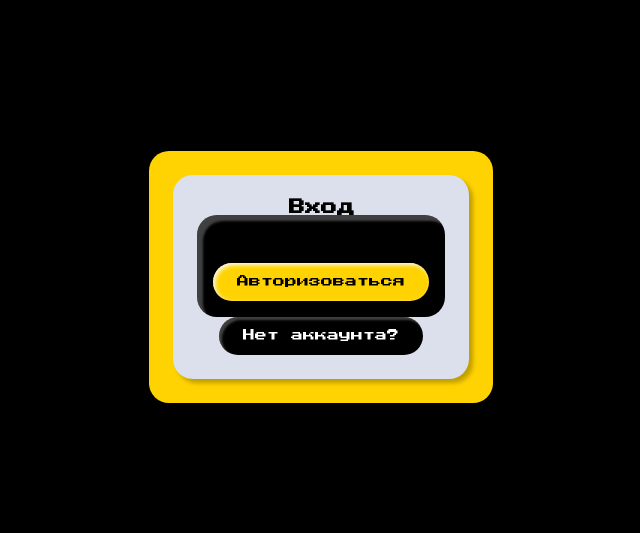
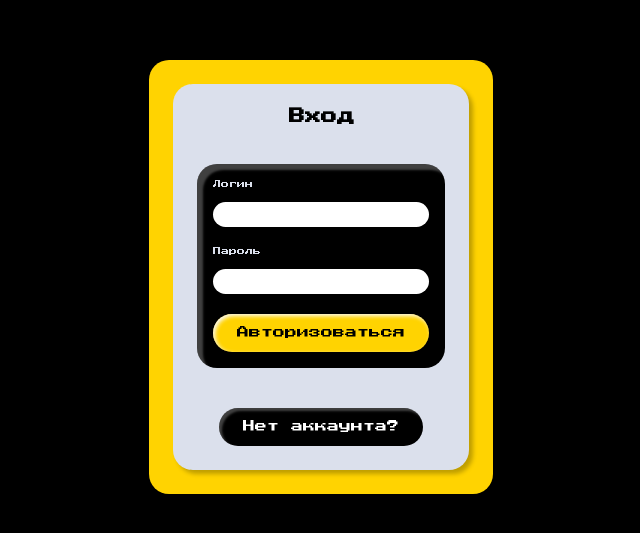
Before and after one commit to akezhanbexeitov/pac-man, a React (Vite) app in the folder packages/client/: page /login in a window 1280 px wide. Shown: the part 123-656 px from the top of the page, without its empty margins (319-959 px from the left). Built offline with nearby package versions, Linux system fonts and the light colour scheme.

Commit message:
Create Field component, create enum for routes, complete login page

```diff
--- a/packages/client/src/components/ui/Field/index.module.scss
+++ b/packages/client/src/components/ui/Field/index.module.scss
@@ -0,0 +1,20 @@
+.field {
+  &__label {
+    display: flex;
+    flex-direction: column;
+    gap: 14px;
+  }
+
+  &__text {
+    font-size: 8px;
+    color: var(--grey-color);
+  }
+
+  &__input {
+    padding: 8px 12px;
+    border-radius: 30px;
+    outline: none;
+    border: none;
+    font-size: 8px;
+  }
+}
--- a/packages/client/src/components/ui/Field/index.tsx
+++ b/packages/client/src/components/ui/Field/index.tsx
@@ -1,8 +1,20 @@
-// Это компонент для ввода текста, который можно использовать в формах
-// Сделать наподобие Button, нужно обязательно включить сюда Label и Input, можно сделать как отдельные компоненты или как удобно
+import { FC, HTMLInputTypeAttribute } from 'react'
+import styles from './index.module.scss'
 
-const Field = () => {
-  return <div>Field</div>
+interface Props {
+  label: string
+  type: HTMLInputTypeAttribute
+}
+
+const Field: FC<Props> = ({ label, type }) => {
+  return (
+    <>
+      <label className={styles['field__label']} htmlFor={label}>
+        <span className={styles['field__text']}>{label}</span>
+        <input className={styles['field__input']} id={label} type={type} />
+      </label>
+    </>
+  )
 }
 
 export default Field
--- a/packages/client/src/pages/App/index.tsx
+++ b/packages/client/src/pages/App/index.tsx
@@ -11,19 +11,20 @@ import {
   RegisterPage,
   TopicPage,
 } from '@/pages'
+import { ROUTES } from '@/typings'
 
 const App = () => {
   return (
     <BrowserRouter>
       <Routes>
-        <Route path="/" element={<HomePage />} />
-        <Route path="login" element={<LoginPage />} />
-        <Route path="registration" element={<RegisterPage />} />
-        <Route path="profile" element={<ProfilePage />} />
-        <Route path="game" element={<GamePage />} />
-        <Route path="leaderboard" element={<LeaderboardPage />} />
-        <Route path="forum" element={<ForumPage />} />
-        <Route path="forum/:topicId" element={<TopicPage />} />
+        <Route path={ROUTES.HOME} element={<HomePage />} />
+        <Route path={ROUTES.LOGIN} element={<LoginPage />} />
+        <Route path={ROUTES.REGISTRATION} element={<RegisterPage />} />
+        <Route path={ROUTES.PROFILE} element={<ProfilePage />} />
+        <Route path={ROUTES.GAME} element={<GamePage />} />
+        <Route path={ROUTES.LEADERBOARD} element={<LeaderboardPage />} />
+        <Route path={ROUTES.FORUM} element={<ForumPage />} />
+        <Route path={`${ROUTES.FORUM}/:topicId`} element={<TopicPage />} />
         <Route path="*" element={<NotFoundPage />} />
       </Routes>
     </BrowserRouter>
--- a/packages/client/src/pages/LoginPage/index.module.scss
+++ b/packages/client/src/pages/LoginPage/index.module.scss
@@ -6,6 +6,7 @@
     display: flex;
     justify-content: center;
     align-items: center;
+    overflow: hidden;
   }
 
   &__background {
@@ -22,10 +23,14 @@
     display: flex;
     flex-direction: column;
     align-items: center;
+    gap: 40px;
     box-shadow: 4px 4px 4px 0px #00000040;
   }
 
   &__form {
+    display: flex;
+    flex-direction: column;
+    gap: 20px;
     padding: 16px;
     border-radius: 20px;
     background-color: var(--black-color);
--- a/packages/client/src/pages/LoginPage/index.tsx
+++ b/packages/client/src/pages/LoginPage/index.tsx
@@ -1,7 +1,10 @@
 import { Button, Field } from '@/components/ui'
 import styles from './index.module.scss'
+import { useNavigate } from 'react-router-dom'
 
 const LoginPage = () => {
+  const navigate = useNavigate()
+
   const handleSubmit = (e: React.SyntheticEvent) => {
     e.preventDefault()
     console.log('Submitted')
@@ -14,12 +17,15 @@ const LoginPage = () => {
           <h1>Вход</h1>
 
           <form onSubmit={handleSubmit} className={styles['login__form']}>
-            <Field />
-            <Field />
+            <Field label="Логин" type="text" />
+            <Field label="Пароль" type="password" />
             <Button variant="primary">Авторизоваться</Button>
           </form>
 
-          <Button variant="secondary" type="button">
+          <Button
+            variant="secondary"
+            type="button"
+            onClick={() => navigate('/registration')}>
             Нет аккаунта?
           </Button>
         </main>
--- a/packages/client/src/typings/index.ts
+++ b/packages/client/src/typings/index.ts
@@ -1,4 +1,4 @@
-import { UserDTO, User } from "./types";
+import { UserDTO, User, ROUTES } from "./types";
 import { SignupData, SignupResponse, SigninData } from "./responses/auth";
 import { APIError } from "./responses/error"
 
@@ -10,3 +10,7 @@ export type {
   SigninData,
   APIError,
 }
+
+export {
+  ROUTES
+}
--- a/packages/client/src/typings/types.ts
+++ b/packages/client/src/typings/types.ts
@@ -19,3 +19,13 @@ export type User = {
   phone: string;
   email: string;
 };
+
+export enum ROUTES {
+  HOME = '/',
+  LOGIN = '/login',
+  REGISTRATION = '/registration',
+  PROFILE = '/profile',
+  GAME = '/game',
+  LEADERBOARD = '/leaderboard',
+  FORUM = '/forum',
+}
```
